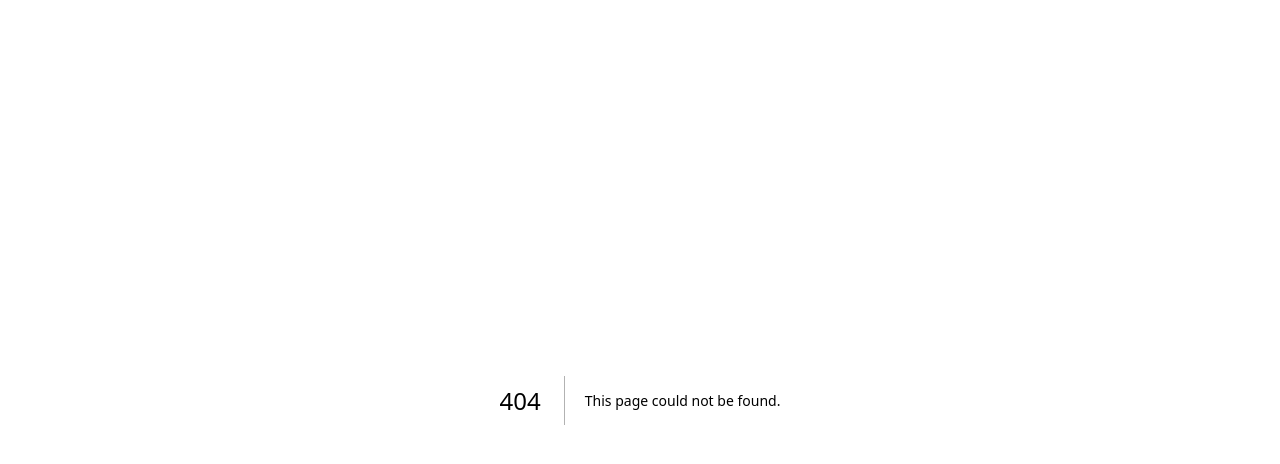
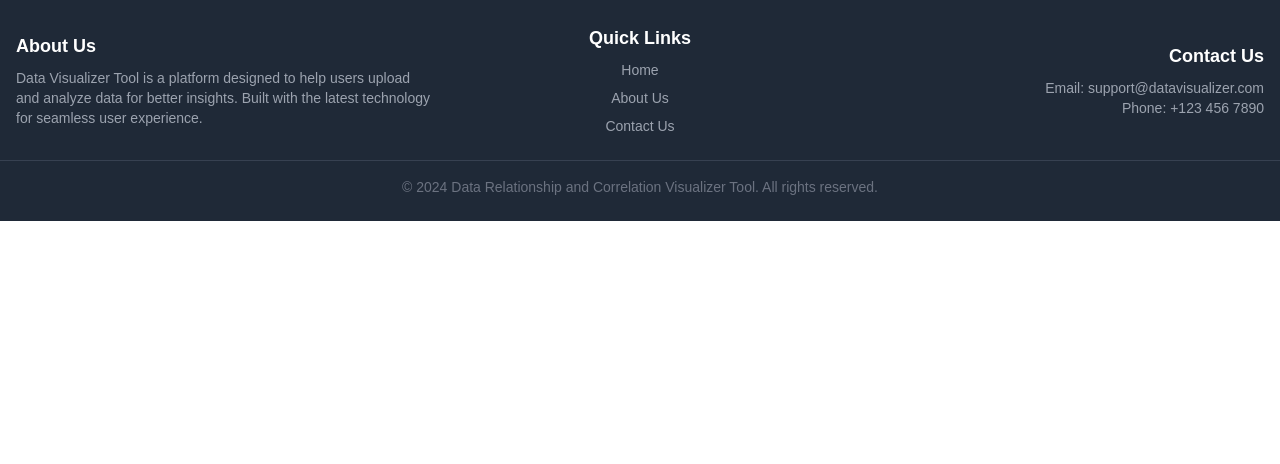
Before and after one commit to sakshammaggu/CorrViz-Data-Relationship-and-Correlation-Visualizer, a Next.js app in the folder frontend/: page /components/HomePage/HomePageFooter in a window 1280 px wide. Before the commit this address had no page. Shown: the top 464 px of the page. Built offline with nearby package versions, Linux system fonts and the light colour scheme.

Commit message:
create footer component

```diff
--- /dev/null
+++ b/frontend/src/app/components/HomePage/HomePageFooter/page.tsx
@@ -0,0 +1,61 @@
+"use client";
+import React from 'react';
+import Link from 'next/link';
+
+export default function HomePageFooter() {
+    return (
+        <footer className="w-full bg-gray-800 text-white py-6">
+            <div className="container mx-auto px-4 flex flex-col md:flex-row justify-between items-start md:items-center">
+                <div className="md:flex-1 mb-4 md:mb-0 md:text-left">
+                    <h2 className="text-lg font-semibold mb-2">About Us</h2>
+                    <p className="text-sm text-gray-400">
+                        Data Visualizer Tool is a platform designed to help users upload and analyze
+                        data for better insights. Built with the latest technology for seamless user
+                        experience.
+                    </p>
+                </div>
+
+                <div className="md:flex-1 flex flex-col items-center mb-4 md:mb-0">
+                    <h2 className="text-lg font-semibold mb-2">Quick Links</h2>
+                    <ul className="space-y-2 text-sm text-center">
+                        <li>
+                            <Link href="/home" className="text-gray-400 hover:text-purple-400 transition">
+                                Home
+                            </Link>
+                        </li>
+                        <li>
+                            <Link href="/aboutUs" className="text-gray-400 hover:text-purple-400 transition">
+                                About Us
+                            </Link>
+                        </li>
+                        <li>
+                            <Link href="/contactUs" className="text-gray-400 hover:text-purple-400 transition">
+                                Contact Us
+                            </Link>
+                        </li>
+                    </ul>
+                </div>
+
+                <div className="md:flex-1 md:text-right">
+                    <h2 className="text-lg font-semibold mb-2">Contact Us</h2>
+                    <p className="text-sm text-gray-400">
+                        Email:{" "}
+                        <Link href="mailto:support@datavisualizer.com" className="hover:text-gray-300 transition">
+                            support@datavisualizer.com
+                        </Link>
+                    </p>
+                    <p className="text-sm text-gray-400">
+                        Phone:{" "}
+                        <Link href="tel:+1234567890" className="hover:text-gray-300 transition">
+                            +123 456 7890
+                        </Link>
+                    </p>
+                </div>
+            </div>
+
+            <div className="mt-6 text-center text-sm text-gray-500 border-t border-gray-700 pt-4">
+                &copy; {new Date().getFullYear()} Data Relationship and Correlation Visualizer Tool. All rights reserved.
+            </div>
+        </footer>
+    );
+}
--- a/frontend/src/app/components/HomePage/HomePageHeader/page.tsx
+++ b/frontend/src/app/components/HomePage/HomePageHeader/page.tsx
@@ -32,14 +32,14 @@ export default function HomePageHeader() {
                     </Link>
 
                     <Link
-                        href="/about"
+                        href="/aboutUs"
                         className="text-lg font-medium hover:text-purple-400 transition duration-300"
                     >
                         About
                     </Link>
 
                     <Link
-                        href="/contact"
+                        href="/contactUs"
                         className="text-lg font-medium hover:text-purple-400 transition duration-300"
                     >
                         Contact Us
--- a/frontend/src/app/components/HomePage/page.tsx
+++ b/frontend/src/app/components/HomePage/page.tsx
@@ -1,12 +1,14 @@
 import React from 'react'
 import HomePageHeader from './HomePageHeader/page'
 import FileUploadSection from '../FileUploadSection/page'
+import HomePageFooter from './HomePageFooter/page'
 
 export default function HomePage() {
   return (
     <div className="min-h-screen bg-gray-50 flex flex-col">
       <HomePageHeader />
       <FileUploadSection />
+      <HomePageFooter />
     </div>
   )
 }
```
